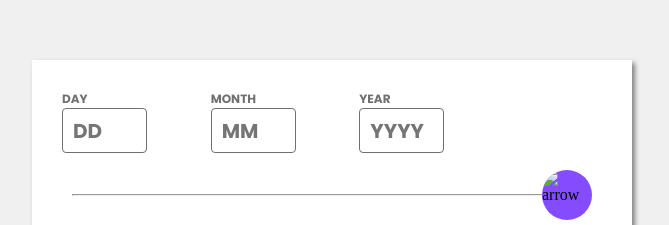
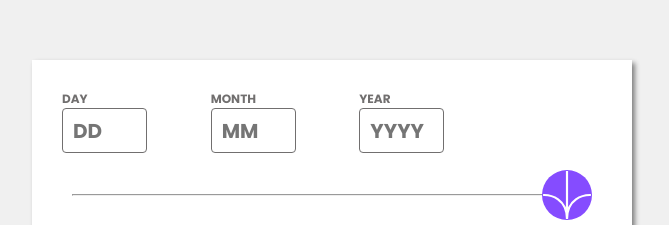
Before and after one commit to francis15-0/Age-calculator, a plain HTML site: page index.html in a window 1280 px wide. Shown: the part 115-340 px from the top of the page, without its empty margins (308-977 px from the left). Drawn offline with Linux system fonts and the light colour scheme.

Commit message:
Added the arrow image

```diff
--- a/index.html
+++ b/index.html
@@ -47,7 +47,7 @@
 
     <div class="image-div">
       <hr>
-      <img src="assets/images/icon-arrow.svg" alt="arrow" id="button">
+      <img src="age-calculator-app-main/assets/images/icon-arrow.svg" alt="arrow" id="button">
 
     </div>
 
```
